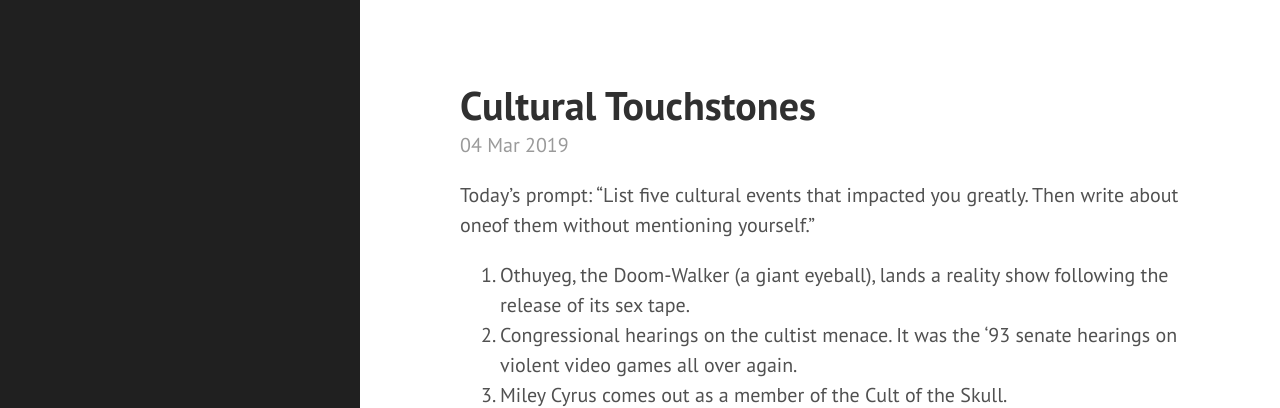
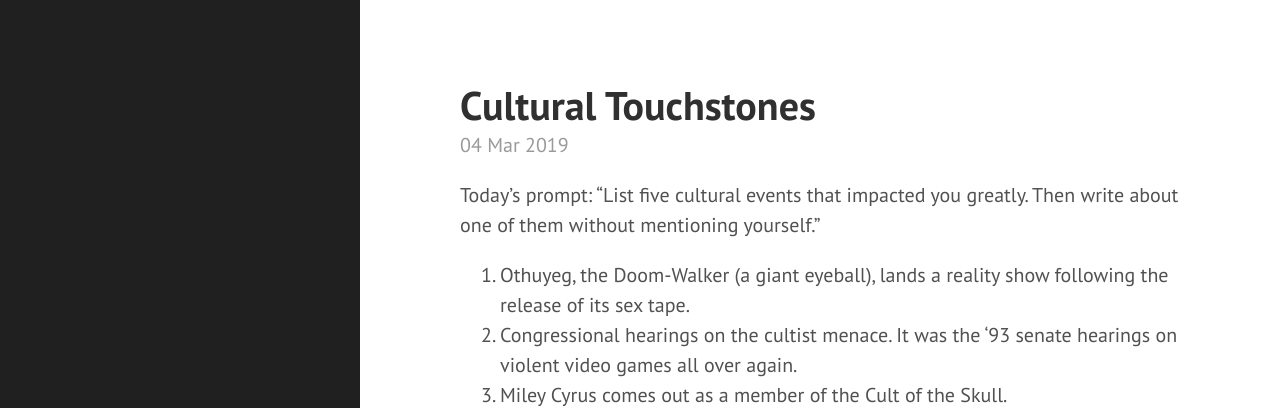
Before and after one commit to LoraV/LoraV.github.io, a Jekyll site: the page built from _posts/2019-03-04-five-events.markdown, in a window 1280 px wide and 1322 px high. Shown: the top 408 px of the window. Built offline with Jekyll 4.4.1, drawn with Linux system fonts in a browser that asks for light colours.

Commit message:
five cultural events post

```diff
--- a/_posts/2019-03-04-five-events.markdown
+++ b/_posts/2019-03-04-five-events.markdown
@@ -4,7 +4,7 @@ title: "Cultural Touchstones"
 date:   2019-03-04
 categories: death scenes
 ---
-Today's prompt: "List five cultural events that impacted you greatly. Then write about oneof them without mentioning yourself."
+Today's prompt: "List five cultural events that impacted you greatly. Then write about one of them without mentioning yourself."
 
 1. Othuyeg, the Doom-Walker (a giant eyeball), lands a reality show following the release of its sex tape.
 2. Congressional hearings on the cultist menace. It was the '93 senate hearings on violent video games all over again.
```
